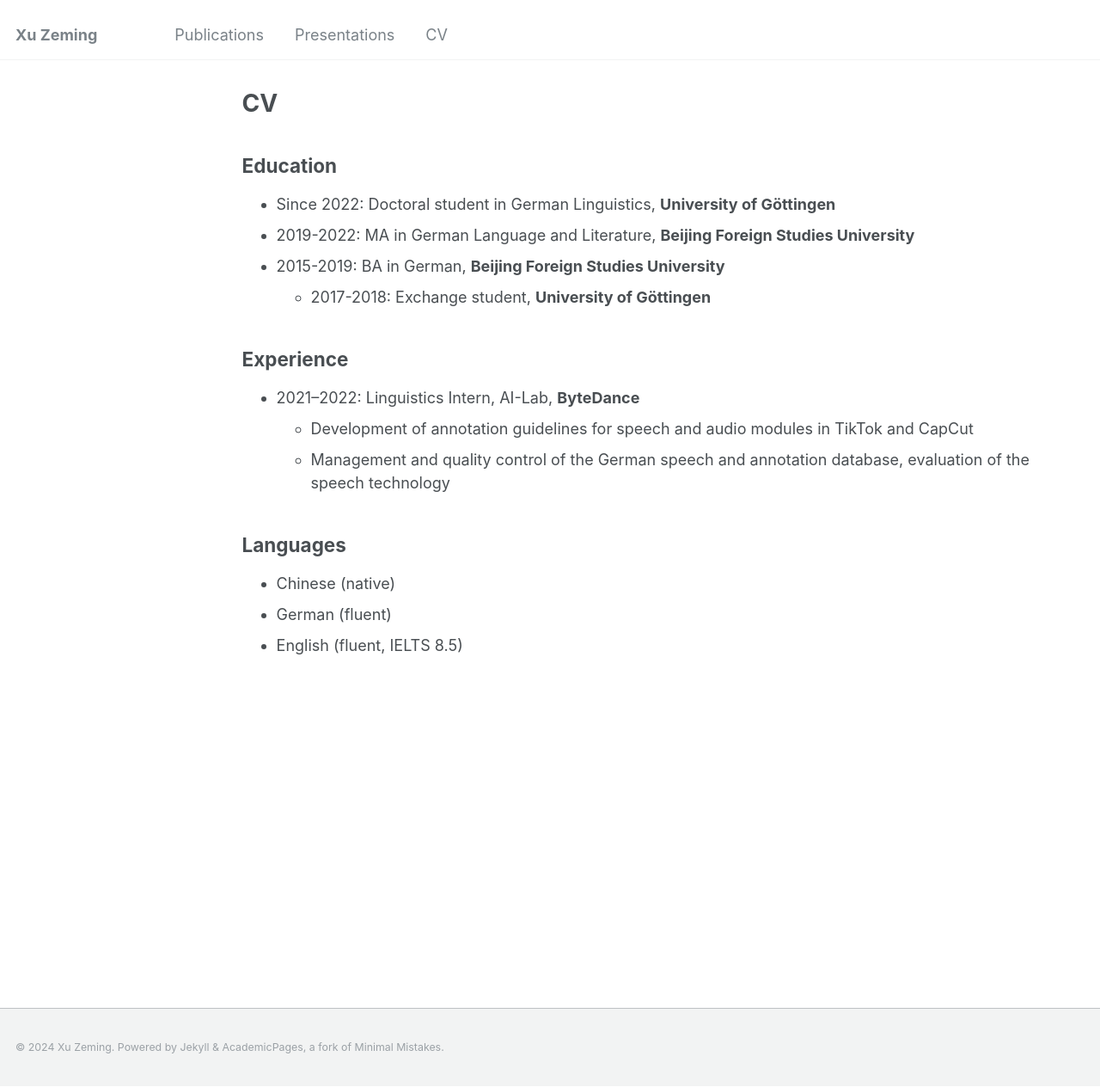
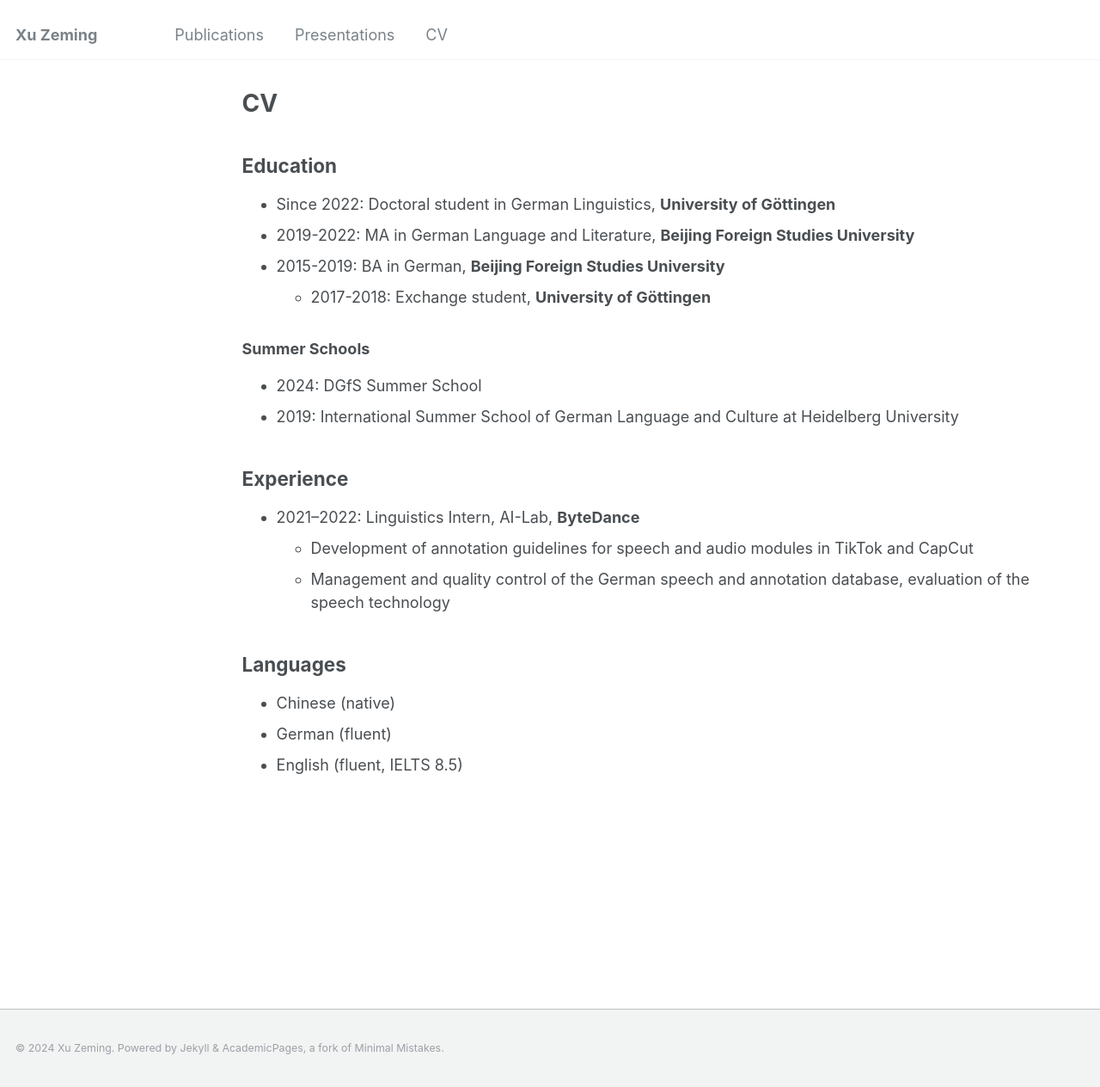
Before and after one commit to xu-zeming/xu-zeming.github.io, a Jekyll site: the page built from _pages/cv.md, in a window 1280 px wide and 1264 px high. Shown: the whole window at 86% size. Built offline with Jekyll 4.4.1, drawn with Linux system fonts in a browser that asks for light colours.

Commit message:
modified:   _pages/cv.md

```diff
--- a/_pages/cv.md
+++ b/_pages/cv.md
@@ -16,6 +16,10 @@ Education
 * 2015-2019: BA in German, **Beijing Foreign Studies University**
   + 2017-2018: Exchange student, **University of Göttingen**
 
+### Summer Schools
+* 2024: DGfS Summer School
+*	2019: International Summer School of German Language and Culture at Heidelberg University
+
 Experience
 ---
 * 2021–2022: Linguistics Intern, AI-Lab, **ByteDance**
```
